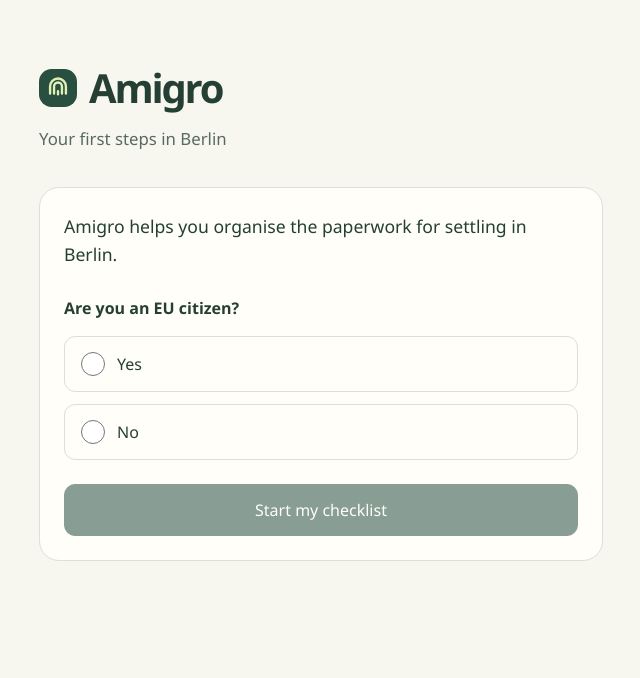
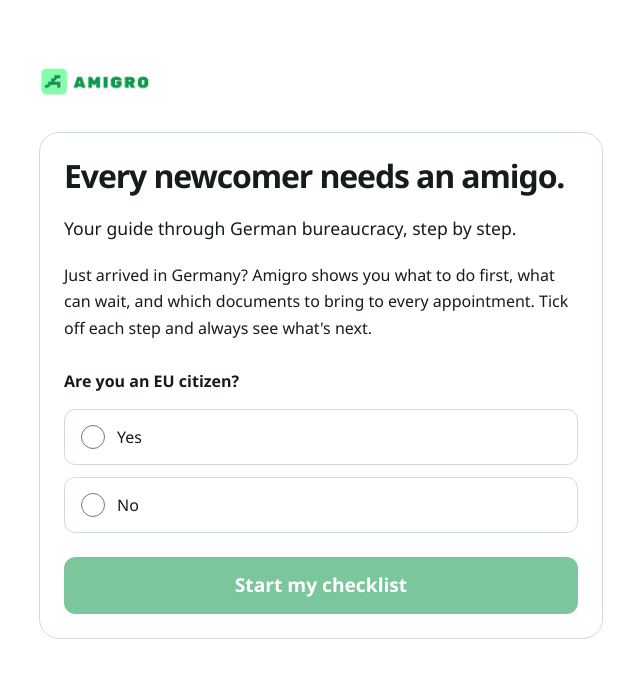
Before and after one commit to BeaBerlin/amigro, a website with bundled scripts: page index.html in a window 1280 px wide. Shown: the whole page, without its empty margins (319-959 px from the left). Built offline with nearby package versions, Linux system fonts and the light colour scheme.

Commit message:
Apply Amigro branding and press copy

```diff
--- a/app.js
+++ b/app.js
@@ -55,19 +55,40 @@
   document.querySelector('meta[name="description"]').content = ui.checklist.description;
 
   const header = element('header', 'app-header');
+  const headerRow = element('div', 'header-row');
   const brand = element('div', 'brand');
-  const mark = element('img', 'brand-mark');
-  mark.src = './assets/mark.svg';
-  mark.alt = '';
-  mark.width = 38;
-  mark.height = 38;
-  brand.append(mark, element('h1', null, ui.brand));
-  header.append(brand, element('p', 'subline', ui.checklist.subline));
+  const brandTitle = element('h1', 'brand-title');
+  const logo = element('img', 'brand-logo');
+  logo.src = './assets/brand/amigro-logo.png';
+  logo.alt = ui.brand;
+  logo.height = 32;
+  brandTitle.append(logo);
+  brand.append(brandTitle);
+  const aboutButton = element('button', 'about-link', ui.about.label);
+  aboutButton.type = 'button';
+  aboutButton.hidden = true;
+  aboutButton.setAttribute('aria-controls', 'about-view');
+  aboutButton.addEventListener('click', () => {
+    if (!canUseChecklist(store.snapshot()) || activeView !== 'overview') return;
+    overviewScroll = window.scrollY;
+    activeView = 'about';
+    update(store.snapshot());
+    aboutTitle.focus({ preventScroll: true });
+    window.scrollTo({ top: 0, behavior: 'instant' });
+  });
+  const headerSubline = element('p', 'subline', ui.checklist.subline);
+  headerRow.append(brand, aboutButton);
+  header.append(headerRow, headerSubline);
 
   const welcome = element('section', 'welcome-view');
   welcome.hidden = true;
-  const welcomeIntro = element('p', 'welcome-intro', ui.onboarding.intro);
-  welcome.append(welcomeIntro);
+  const welcomeCopy = element('div', 'welcome-copy');
+  welcomeCopy.append(
+    element('h2', 'welcome-headline', ui.onboarding.headline),
+    element('p', 'welcome-subline', ui.onboarding.subline),
+    element('p', 'welcome-intro', ui.onboarding.intro)
+  );
+  welcome.append(welcomeCopy);
   const welcomeForm = element('form', 'welcome-form');
   const citizenship = element('fieldset', 'citizenship-question');
   citizenship.disabled = true;
@@ -153,6 +174,35 @@
   detail.id = 'step-detail';
   detail.hidden = true;
   detail.setAttribute('aria-labelledby', 'detail-title');
+  const about = element('section', 'about-view');
+  about.id = 'about-view';
+  about.hidden = true;
+  about.setAttribute('aria-labelledby', 'about-title');
+  const aboutBack = element('button', 'back-button', ui.detail.back);
+  aboutBack.type = 'button';
+  aboutBack.addEventListener('click', () => {
+    activeView = 'overview';
+    update(store.snapshot());
+    aboutButton.focus({ preventScroll: true });
+    window.scrollTo({ top: overviewScroll, behavior: 'instant' });
+  });
+  const aboutTitle = element('h2', 'about-headline', ui.about.headline);
+  aboutTitle.id = 'about-title';
+  aboutTitle.tabIndex = -1;
+  const faq = element('dl', 'about-faq');
+  for (const item of ui.about.faq) {
+    const pair = element('div', 'faq-pair');
+    pair.append(element('dt', null, item.question), element('dd', null, item.answer));
+    faq.append(pair);
+  }
+  about.append(
+    aboutBack,
+    aboutTitle,
+    element('p', 'about-paragraph', ui.about.paragraph),
+    element('p', 'about-review-note', ui.about.reviewNote),
+    faq,
+    element('p', 'about-footer', ui.about.footer)
+  );
   const inputs = new Map();
   const documentInputs = new Map();
   let overviewScroll = 0;
@@ -225,6 +275,7 @@
 
     const packing = element('section', 'detail-section');
     packing.append(element('h3', null, ui.detail.packing));
+    packing.append(element('p', 'packing-reminder', ui.detail.packingReminder));
     if (step.packingList.length) {
       packing.append(element('p', 'packing-help', ui.detail.packingHelp));
       const packingList = element('ul', 'document-list');
@@ -267,7 +318,13 @@
     source.href = step.officialSourceUrl;
     source.target = '_blank';
     source.rel = 'noopener noreferrer';
-    detail.append(source, element('p', 'source-note', ui.detail.sourceNote));
+    const sourceSection = element('section', 'detail-section source-section');
+    sourceSection.append(
+      element('h3', null, ui.detail.sourceHeading),
+      source,
+      element('p', 'source-note', ui.detail.sourceNote)
+    );
+    detail.append(sourceSection);
 
     update(store.snapshot());
     title.focus({ preventScroll: true });
@@ -355,7 +412,7 @@
 
   const status = element('p', 'save-status');
   status.setAttribute('role', 'status');
-  root.replaceChildren(header, errorBox, welcome, overview, detail, status, resetDialog);
+  root.replaceChildren(header, errorBox, welcome, overview, detail, about, status, resetDialog);
 
   // Updating existing inputs keeps keyboard focus and native checkbox behaviour.
   function update(snapshot) {
@@ -363,13 +420,17 @@
     const { visibleSteps, done, total } = getChecklistProgress(content, snapshot.state);
     const visibleIds = new Set(visibleSteps.map(step => step.id));
     welcome.hidden = !snapshot.ready || ready;
-    welcomeIntro.hidden = editingAnswer;
+    welcomeCopy.hidden = editingAnswer;
     cancelAnswer.hidden = !editingAnswer;
     startButton.textContent = editingAnswer ? ui.onboarding.save : ui.onboarding.start;
     citizenship.disabled = !snapshot.ready || ready;
     startButton.disabled = !snapshot.ready || ready || selectedAnswer === null;
     overview.hidden = !ready || activeView !== 'overview';
     detail.hidden = !ready || activeView !== 'detail';
+    about.hidden = !ready || activeView !== 'about';
+    aboutButton.hidden = !ready || activeView !== 'overview';
+    aboutButton.disabled = !ready;
+    headerSubline.hidden = !ready || activeView !== 'overview';
     changeAnswer.disabled = !ready;
     let stepNumber = 0;
     for (const [id, { input, row, doneBadge, number }] of inputs) {
@@ -404,7 +465,7 @@
     resetButton.hidden = !snapshot.error || snapshot.ready;
     resetButton.disabled = snapshot.loading || snapshot.saving;
     confirmReset.disabled = snapshot.loading || snapshot.saving;
-    status.hidden = Boolean(snapshot.error) || (snapshot.ready && !ready);
+    status.hidden = Boolean(snapshot.error) || (snapshot.ready && !ready) || activeView === 'about';
     if (snapshot.error) {
       const message = ui.storage[snapshot.error];
       if (errorText.textContent !== message) errorText.textContent = message;
--- a/data/steps.json
+++ b/data/steps.json
@@ -1,7 +1,7 @@
 {
   "schemaVersion": 1,
   "ui": {
-    "brand": "Amigro",
+    "brand": "AMIGRO",
     "pageTitle": "Amigro — Your first steps in Berlin",
     "description": "A simple guide to your first bureaucratic steps in Berlin. Keep your progress and prepare your documents, one step at a time.",
     "locale": "en-GB",
@@ -49,10 +49,10 @@
     },
     "detail": {
       "back": "Back to overview",
-      "why": "Why it matters",
-      "when": "When to do it",
+      "why": "Why this matters",
+      "when": "By when",
       "how": "How to get started",
-      "packing": "What to have ready",
+      "packing": "What to bring",
       "packingCount": "{done} of {total} ready",
       "packingHelp": "Tick a document when it is ready. Shared documents keep the same tick across steps; this does not mark a step done.",
       "noDocuments": "No documents are listed for this step.",
@@ -65,7 +65,9 @@
       "reopened": "Step reopened.",
       "notApplicable": "Not relevant to you? You can mark this step complete once you have checked your route.",
       "done": "This step is done.",
-      "notDone": "Not done yet."
+      "notDone": "Not done yet.",
+      "packingReminder": "Missing a document can mean another appointment, so check this list before you go.",
+      "sourceHeading": "Official source"
     },
     "packing": {
       "eyebrow": "A LITTLE PREPARATION",
@@ -128,19 +130,62 @@
       "description": "A simple checklist for your first steps in Berlin.",
       "nonEuLabel": "Non-EU only",
       "corruptProgress": "Your saved progress could not be read. Changes are paused to protect it. Try loading again.",
-      "hint": "Tap a step for details. Use its checkbox to mark it complete.",
+      "hint": "No more guessing. Just your next step.",
       "completeLabel": "{title} completed",
       "doneLabel": "Done"
     },
     "onboarding": {
-      "intro": "Amigro helps you organise the paperwork for settling in Berlin.",
+      "intro": "Just arrived in Germany? Amigro shows you what to do first, what can wait, and which documents to bring to every appointment. Tick off each step and always see what's next.",
       "question": "Are you an EU citizen?",
       "yes": "Yes",
       "no": "No",
       "start": "Start my checklist",
       "change": "Change EU answer",
       "save": "Save answer",
-      "cancel": "Keep current answer"
+      "cancel": "Keep current answer",
+      "headline": "Every newcomer needs an amigo.",
+      "subline": "Your guide through German bureaucracy, step by step."
+    },
+    "about": {
+      "label": "About",
+      "headline": "One app. One clear path. One step at a time.",
+      "paragraph": "Amigro is a mobile app for people who have just arrived in Germany. German bureaucracy is complex and mostly in German, which leaves many newcomers anxious, unsure where to start and at risk of mistakes with real consequences. Amigro brings all the first steps together in one checklist, in the order they need to happen, so users always know what comes next. For every appointment, a packing list shows exactly which documents to bring, so nobody is sent away and has to start again.",
+      "reviewNote": "TO VERIFY: The checklist is a guide, not a fixed order. Check health insurance and residence requirements right away. Document lists are starting lists, not complete requirements for every situation. The tax ID step has no documents to bring for automatic allocation.",
+      "faq": [
+        {
+          "question": "Who is it for?",
+          "answer": "Migrants and newcomers in their first weeks in Germany."
+        },
+        {
+          "question": "Where?",
+          "answer": "Starting with Berlin, with more cities to follow."
+        },
+        {
+          "question": "Do I need every step?",
+          "answer": "Not always. The residence permit, for example, depends on your nationality."
+        },
+        {
+          "question": "Which documents do I need?",
+          "answer": "Every step lists the documents to bring with you."
+        },
+        {
+          "question": "I arrived a few months ago. Is it still useful?",
+          "answer": "Yes, tick off the steps you already did and see what is still missing."
+        },
+        {
+          "question": "What about deadlines?",
+          "answer": "Amigro tells you which steps have a deadline and why it matters."
+        },
+        {
+          "question": "Legal advice?",
+          "answer": "No, every step links to the official source."
+        },
+        {
+          "question": "Languages?",
+          "answer": "English first, more to follow."
+        }
+      ],
+      "footer": "Made by Fired Up C12 Team Jazz. Free to use."
     }
   },
   "documents": [
--- a/index.html
+++ b/index.html
@@ -3,10 +3,11 @@
   <head>
     <meta charset="utf-8">
     <meta name="viewport" content="width=device-width, initial-scale=1">
-    <meta name="theme-color" content="#f7f7ef">
+    <meta name="theme-color" content="#ffffff">
     <meta name="description" content="">
     <title></title>
-    <link rel="icon" href="./assets/mark.svg" type="image/svg+xml">
+    <link rel="icon" href="./assets/brand/amigro-icon.png" type="image/png">
+    <link rel="apple-touch-icon" href="./assets/brand/amigro-icon.png">
     <link rel="stylesheet" href="./styles.css">
     <script type="module" src="./app.js"></script>
   </head>
--- a/js/model.js
+++ b/js/model.js
@@ -57,9 +57,10 @@
   const copyPaths = {
     '': ['brand', 'pageTitle'],
     checklist: ['subline', 'label', 'description', 'hint', 'completeLabel', 'doneLabel', 'nonEuLabel'],
-    onboarding: ['intro', 'question', 'yes', 'no', 'start', 'change', 'save', 'cancel'],
+    onboarding: ['headline', 'subline', 'intro', 'question', 'yes', 'no', 'start', 'change', 'save', 'cancel'],
     progress: ['label', 'count'],
-    detail: ['back', 'why', 'when', 'packing', 'packingHelp', 'noDocuments', 'source', 'sourceNote', 'complete', 'undo', 'done', 'notDone'],
+    detail: ['back', 'why', 'when', 'packing', 'packingReminder', 'packingHelp', 'noDocuments', 'sourceHeading', 'source', 'sourceNote', 'complete', 'undo', 'done', 'notDone'],
+    about: ['label', 'headline', 'paragraph', 'reviewNote', 'footer'],
     storage: ['saved', 'saving', 'loading', 'read', 'corrupt', 'write', 'retryLoad', 'retrySave', 'reset', 'resetTitle', 'resetNote', 'resetConfirm', 'resetCancel'],
     bootstrap: ['error', 'retry']
   };
@@ -68,6 +69,8 @@
     const copy = section ? content.ui?.[section] : content.ui;
     if (!keys.every(key => nonempty(copy?.[key]))) throw new Error('invalid-content-copy');
   }
+  if (!Array.isArray(content.ui.about.faq) || !content.ui.about.faq.length ||
+      !content.ui.about.faq.every(item => nonempty(item?.question) && nonempty(item?.answer))) throw new Error('invalid-content-faq');
   if (!['{done}', '{total}'].every(token => content.ui.progress.count.includes(token)) || !content.ui.checklist.completeLabel.includes('{title}')) throw new Error('invalid-content-template');
   for (const items of [content.steps, content.documents]) {
     if (!items.every(item => item && nonempty(item.id)) || new Set(items.map(item => item.id)).size !== items.length) throw new Error('invalid-content-id');
--- a/styles.css
+++ b/styles.css
@@ -1,11 +1,12 @@
 :root {
   color-scheme: light;
-  --paper: #f7f7ef;
-  --card: #fffef9;
-  --ink: #253f34;
-  --muted: #586b60;
-  --line: #dce1d5;
-  --green: #284f40;
+  --paper: #ffffff;
+  --card: #ffffff;
+  --ink: #151d18;
+  --muted: #46564b;
+  --line: #cddfd3;
+  --green: #10984e;
+  --mint: #83ffa9;
 }
 
 * { box-sizing: border-box; }
@@ -23,7 +24,7 @@
 button, input { font: inherit; }
 button, label, a { -webkit-tap-highlight-color: transparent; touch-action: manipulation; }
 [hidden] { display: none !important; }
-:focus-visible { outline: 3px solid #907546; outline-offset: 5px; }
+:focus-visible { outline: 3px solid var(--ink); outline-offset: 5px; }
 
 .app-shell {
   width: min(100%, 620px);
@@ -32,22 +33,27 @@
 }
 
 .app-header { margin-bottom: 24px; }
+.header-row { display: flex; align-items: center; justify-content: space-between; gap: 16px; }
 .brand { display: flex; align-items: center; gap: 12px; }
-.brand-mark { flex-shrink: 0; }
+.brand-title { line-height: 1; }
+.brand-logo { display: block; height: 32px; width: auto; max-width: 100%; object-fit: contain; }
+.about-link { min-height: 48px; min-width: 48px; padding: 10px 0 10px 12px; color: var(--ink); background: transparent; border: 0; text-decoration: underline; text-decoration-color: var(--green); text-underline-offset: 4px; cursor: pointer; }
 h1 { margin: 0; font-size: 2.1rem; line-height: 1.2; font-weight: 600; letter-spacing: -.055em; }
 .subline { margin: 14px 0 0; color: var(--muted); font-size: 1.05rem; }
 .welcome-view { padding: 24px; border: 1px solid var(--line); border-radius: 20px; background: var(--card); }
-.welcome-intro { margin: 0 0 28px; font-size: 1.1rem; line-height: 1.6; }
+.welcome-headline, .about-headline { margin: 0 0 20px; font-size: 2rem; line-height: 1.2; font-weight: 700; letter-spacing: -.035em; overflow-wrap: anywhere; }
+.welcome-subline { margin: 0 0 20px; font-size: 1.1rem; line-height: 1.5; font-weight: 500; }
+.welcome-intro { margin: 0 0 28px; font-size: 1rem; line-height: 1.65; }
 .citizenship-question { min-width: 0; margin: 0; padding: 0; border: 0; }
 .citizenship-question legend { padding: 0; margin-bottom: 16px; font-size: 1rem; font-weight: 600; }
 .citizenship-question:disabled { opacity: .55; }
 .citizenship-options { display: grid; gap: 12px; }
 .citizenship-option { display: flex; align-items: center; gap: 12px; min-height: 56px; padding: 13px 16px; border: 1px solid var(--line); border-radius: 11px; cursor: pointer; }
-.citizenship-option:has(input:checked) { background: #edf2e5; border-color: #879c77; }
+.citizenship-option:has(input:checked) { background: var(--mint); border-color: var(--green); }
 .citizenship-option input { width: 24px; height: 24px; flex-shrink: 0; margin: 0; accent-color: var(--green); }
 .welcome-form .start-button { margin-top: 24px; }
 .welcome-form .secondary-button { width: 100%; margin-top: 12px; }
-.secondary-button, .change-answer { min-height: 48px; padding: 11px 15px; border: 1px solid var(--line); border-radius: 10px; background: var(--card); color: var(--green); cursor: pointer; }
+.secondary-button, .change-answer { min-height: 48px; padding: 11px 15px; border: 1px solid var(--green); border-radius: 10px; background: var(--mint); color: var(--ink); cursor: pointer; }
 .secondary-button:disabled, .change-answer:disabled { opacity: .55; cursor: not-allowed; }
 .change-answer { width: 100%; margin-top: 24px; }
 .storage-error .secondary-button { margin-top: 10px; margin-left: 8px; }
@@ -56,16 +62,16 @@
 .reset-dialog h2 { margin: 0 0 14px; font-size: 1.4rem; line-height: 1.3; }
 .reset-dialog p { margin: 0 0 20px; }
 .reset-dialog button { display: block; width: 100%; margin-top: 12px; }
-.reset-confirm { min-height: 48px; padding: 11px 15px; border: 1px solid #784c3b; border-radius: 10px; background: #784c3b; color: var(--card); cursor: pointer; }
+.reset-confirm { min-height: 48px; padding: 11px 15px; border: 1px solid var(--green); border-radius: 10px; background: var(--green); color: var(--card); font-size: 1.2rem; font-weight: 700; cursor: pointer; }
 .reset-confirm:disabled { opacity: .55; cursor: wait; }
 .overview-hint { margin: 0 0 18px; color: var(--muted); font-size: .85rem; }
-.progress-card { margin: 0 0 22px; padding: 20px; background: #edf2e5; border: 1px solid #cedbc3; border-radius: 16px; }
+.progress-card { margin: 0 0 22px; padding: 20px; background: var(--card); border: 1px solid var(--green); border-radius: 16px; }
 .progress-heading { margin: 0 0 8px; font-size: .82rem; font-weight: 500; color: var(--muted); }
 .progress-count { margin: 0; font-size: 1.15rem; font-weight: 600; }
-.progress-bar { display: block; appearance: none; width: 100%; height: 10px; margin-top: 14px; border: 0; border-radius: 999px; overflow: hidden; background: #d4dfc9; accent-color: var(--green); }
-.progress-bar::-webkit-progress-bar { background: #d4dfc9; border-radius: 999px; }
-.progress-bar::-webkit-progress-value { background: var(--green); border-radius: 999px; }
-.progress-bar::-moz-progress-bar { background: var(--green); border-radius: 999px; }
+.progress-bar { display: block; appearance: none; width: 100%; height: 12px; margin-top: 14px; border: 1px solid var(--green); border-radius: 999px; overflow: hidden; background: var(--card); accent-color: var(--mint); }
+.progress-bar::-webkit-progress-bar { background: var(--card); border-radius: 999px; }
+.progress-bar::-webkit-progress-value { background: var(--mint); border-radius: 999px; }
+.progress-bar::-moz-progress-bar { background: var(--mint); border-radius: 999px; }
 
 .checklist { list-style: none; margin: 0; padding: 0; display: grid; gap: 12px; }
 .step-row { display: grid; grid-template-columns: minmax(0, 1fr) 58px; border: 1px solid var(--line); border-radius: 16px; background: var(--card); }
@@ -92,26 +98,27 @@
 .step-checkbox { width: 24px; height: 24px; margin: 0; accent-color: var(--green); cursor: pointer; }
 .step-checkbox:disabled { cursor: wait; }
 .step-row:has(.step-checkbox:disabled) { opacity: .65; }
-.step-row:focus-within { border-color: #799273; }
-.step-row.is-complete { background: #e8efdf; border-color: #879c77; box-shadow: inset 4px 0 0 var(--green); }
-.is-complete .step-title { color: #405d4c; text-decoration: line-through; text-decoration-thickness: 1px; }
-.done-badge { display: block; width: fit-content; margin-top: 8px; padding: 2px 9px; border-radius: 999px; background: var(--green); color: var(--card); font-size: .74rem; font-weight: 500; }
+.step-row:focus-within { border-color: var(--green); }
+.step-row.is-complete { background: var(--mint); border-color: var(--green); box-shadow: inset 4px 0 0 var(--green); }
+.is-complete .step-title { color: var(--ink); text-decoration: line-through; text-decoration-thickness: 1px; }
+.done-badge { display: block; width: fit-content; margin-top: 8px; padding: 2px 9px; border: 1px solid var(--green); border-radius: 999px; background: var(--card); color: var(--ink); font-size: .74rem; font-weight: 500; }
 .save-status { margin: 22px 0 0; color: var(--muted); font-size: .78rem; }
 
-.back-button { display: inline-flex; align-items: center; gap: 9px; min-height: 48px; margin: 0 0 20px; padding: 10px 14px; color: var(--green); background: var(--card); border: 1px solid var(--line); border-radius: 10px; cursor: pointer; }
+.back-button { display: inline-flex; align-items: center; gap: 9px; min-height: 48px; margin: 0 0 20px; padding: 10px 14px; color: var(--ink); background: var(--mint); border: 1px solid var(--green); border-radius: 10px; cursor: pointer; }
 .back-button svg { width: 20px; height: 20px; flex-shrink: 0; }
 .detail-title { margin: 0 0 24px; font-size: 1.7rem; line-height: 1.25; letter-spacing: -.035em; overflow-wrap: anywhere; }
 .detail-completion { margin-bottom: 24px; }
 .completion-status { margin: 0 0 10px; color: var(--muted); font-size: .85rem; }
-.done-button, .start-button { width: 100%; min-height: 52px; padding: 13px 16px; border: 1px solid var(--green); border-radius: 11px; background: var(--green); color: var(--card); font-weight: 500; cursor: pointer; }
-.done-button.is-done { background: #e8efdf; color: var(--green); }
+.done-button, .start-button { width: 100%; min-height: 52px; padding: 13px 16px; border: 1px solid var(--green); border-radius: 11px; background: var(--green); color: var(--card); font-size: 1.2rem; font-weight: 700; cursor: pointer; }
+.done-button.is-done { background: var(--mint); color: var(--ink); }
 .done-button:disabled, .start-button:disabled { opacity: .55; cursor: not-allowed; }
 .detail-section { margin: 16px 0; padding: 20px; background: var(--card); border: 1px solid var(--line); border-radius: 16px; }
 .detail-section h3 { margin: 0 0 12px; font-size: 1rem; font-weight: 600; }
 .detail-section p { margin: 0; font-size: .95rem; overflow-wrap: anywhere; }
 .detail-section, .applicability-note, .source-note, .welcome-view { overflow-wrap: anywhere; }
-.applicability-note { padding: 16px; margin-bottom: 22px; background: #edf1e3; border-radius: 12px; font-size: .9rem; }
+.applicability-note { padding: 16px; margin-bottom: 22px; background: var(--mint); border-radius: 12px; font-size: .9rem; }
 .detail-section .packing-help, .detail-section .packing-note { color: var(--muted); font-size: .82rem; }
+.detail-section .packing-reminder { margin: 0 0 14px; color: var(--muted); font-size: .86rem; line-height: 1.6; }
 .detail-section .packing-note { margin-top: 16px; }
 .document-list { list-style: none; margin: 14px 0 0; padding: 0; }
 .document-list li + li { border-top: 1px solid var(--line); }
@@ -121,13 +128,22 @@
 .document-checkbox:disabled { cursor: wait; }
 .document-title { font-size: .9rem; overflow-wrap: anywhere; }
 .document-note { display: block; margin-top: 6px; color: var(--muted); font-size: .78rem; overflow-wrap: anywhere; }
-.document-checkbox:checked + span .document-title { color: #4e6657; }
-.source-link { display: flex; align-items: center; justify-content: center; min-height: 52px; margin-top: 24px; padding: 13px 16px; color: var(--card); background: var(--green); border-radius: 11px; text-align: center; text-decoration: none; font-weight: 500; }
+.document-checkbox:checked + span .document-title { color: var(--ink); }
+.source-link { display: flex; align-items: center; justify-content: center; min-height: 52px; margin-top: 0; padding: 13px 16px; color: var(--card); background: var(--green); border-radius: 11px; text-align: center; text-decoration: none; font-size: 1.2rem; font-weight: 700; }
 .source-note { margin: 12px 0 0; color: var(--muted); font-size: .78rem; }
+.source-section .source-note { margin-top: 12px; font-size: .78rem; }
+
+.about-paragraph { margin: 0 0 24px; font-size: 1rem; line-height: 1.7; overflow-wrap: anywhere; }
+.about-review-note { margin: 0 0 24px; padding: 16px; border: 1px solid var(--green); border-radius: 12px; background: var(--mint); color: var(--ink); font-size: .86rem; line-height: 1.6; overflow-wrap: anywhere; }
+.about-faq { margin: 0; }
+.faq-pair { padding: 20px 0; border-bottom: 1px solid var(--line); }
+.faq-pair dt { margin: 0; font-weight: 600; overflow-wrap: anywhere; }
+.faq-pair dd { margin: 8px 0 0; color: var(--muted); line-height: 1.6; overflow-wrap: anywhere; }
+.about-footer { margin: 24px 0 0; color: var(--muted); font-size: .86rem; overflow-wrap: anywhere; }
 
 .storage-error { margin-bottom: 20px; padding: 18px; border: 1px solid #c2a17a; border-radius: 14px; background: #fcf0db; overflow-wrap: anywhere; }
 .storage-error p { margin: 0 0 14px; font-size: .9rem; }
-.retry-button, .retry-resource { min-height: 48px; padding: 10px 16px; color: var(--green); border: 1px solid #a5ad94; border-radius: 9px; background: var(--card); cursor: pointer; }
+.retry-button, .retry-resource { min-height: 48px; padding: 10px 16px; color: var(--ink); border: 1px solid var(--green); border-radius: 9px; background: var(--mint); cursor: pointer; }
 .retry-button:disabled { opacity: .6; cursor: wait; }
 .retry-resource { display: inline-flex; vertical-align: middle; margin-left: 12px; align-items: center; justify-content: center; min-width: 48px; }
 .retry-resource svg { width: 22px; height: 22px; }
@@ -136,7 +152,7 @@
 @keyframes turn { to { transform: rotate(360deg); } }
 
 @media (hover: hover) {
-  .step-row:hover { border-color: #a1b398; }
+  .step-row:hover { border-color: var(--green); }
 }
 
 @media (min-width: 700px) {
```
Also changed, not shown: tests/model.test.js (+4 -0 lines), README.md, assets/brand/amigro-icon.png (added), assets/brand/amigro-logo.png (added).
